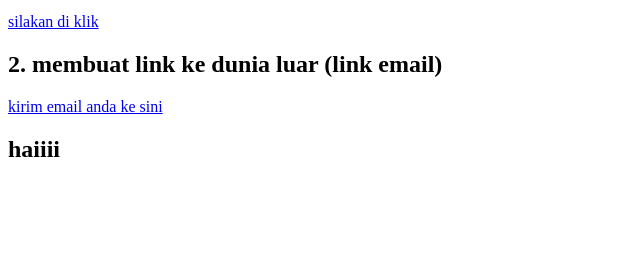
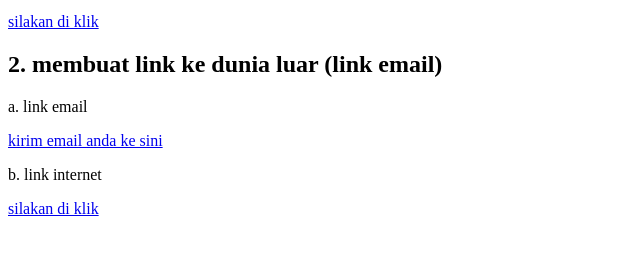
Before and after one commit to fatsyah-prosesor/1124160144-latihan-pertemuan5, a plain HTML site: page LATIHAN_MEMBUAT_LINK/INDEX.html in a window 1280 px wide. Shown: the part 101-356 px from the top of the page, without its empty margins (0-640 px from the left). Drawn offline with Linux system fonts and the light colour scheme.

Commit message:
b. link internet

```diff
--- a/LATIHAN_MEMBUAT_LINK/INDEX.html
+++ b/LATIHAN_MEMBUAT_LINK/INDEX.html
@@ -11,8 +11,12 @@
         <a href="sederhana.html">silakan di klik</a>
 
     <h2>2. membuat link ke dunia luar (link email)</h2>
+    <p>a. link email</p>
     <a href="wijayafatsyahwijaya@gmail.com">kirim email anda ke sini</a>
+    <p>b. link internet</p>
+    <a href="https://www.brainacademy.id/blog/contoh-artikel">silakan di klik</a>
 
-    <h2>haiiii</h2>
+
+    <h2></h2>
     </body>
 </html>
```
